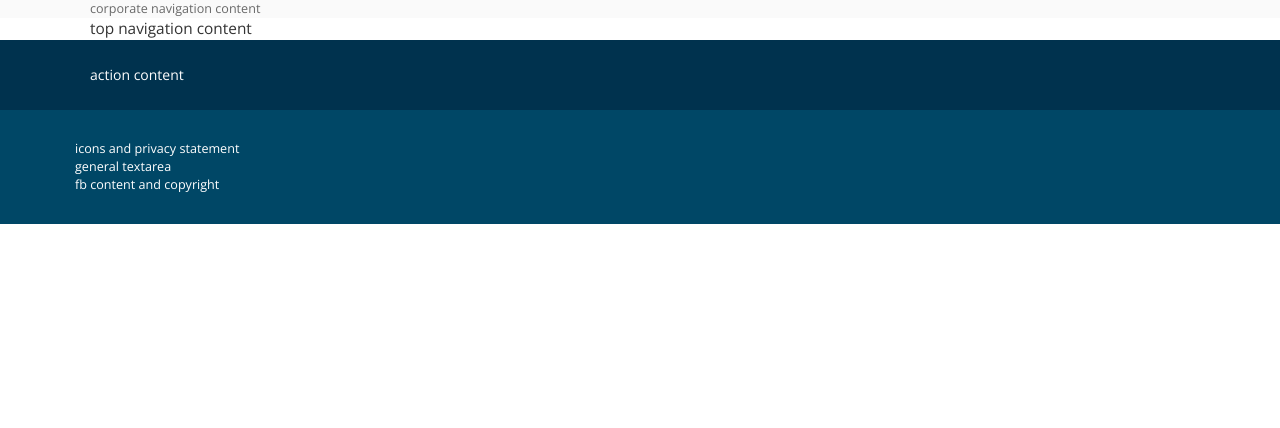
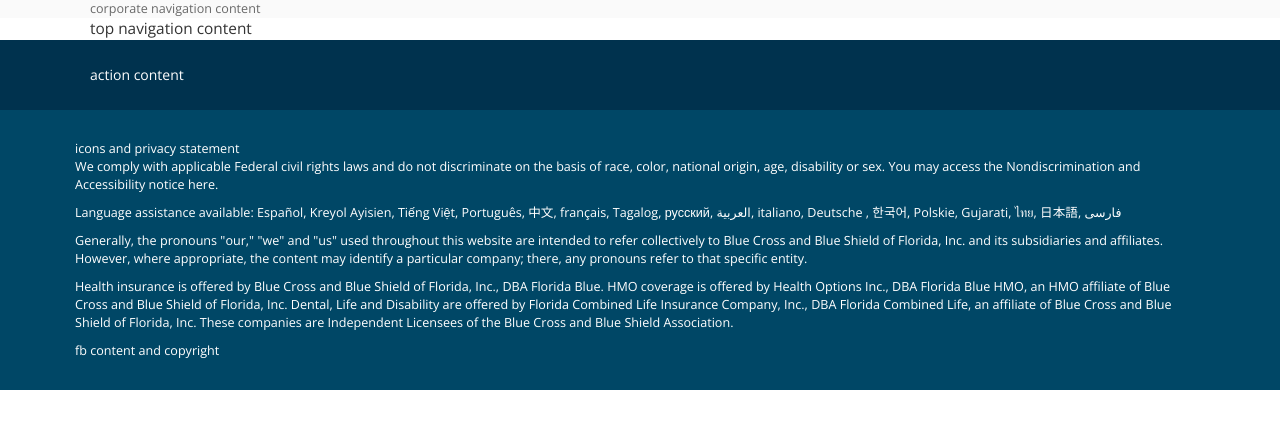
Before and after one commit to tramel-woodard/florida_blue, a plain HTML site: page index.html in a window 1280 px wide. Drawn offline with nearby package versions, Linux system fonts and the light colour scheme.

Commit message:
Added general p tags and text for bottom navigation.

```diff
--- a/index.html
+++ b/index.html
@@ -68,7 +68,18 @@
                     icons and privacy statement
                 </div>
                 <div class="row">
-                    general textarea
+                    <p>
+                        We comply with applicable Federal civil rights laws and do not discriminate on the basis of race, color, national origin, age, disability or sex. You may access the Nondiscrimination and Accessibility notice here.
+                    </p>
+                    <p>
+                        Language assistance available: Español, Kreyol Ayisien, Tiếng Việt, Português, 中文, français, Tagalog, русский, العربية, italiano, Deutsche , 한국어, Polskie, Gujarati, ไทย, 日本語, فارسی
+                    </p>
+                    <p>
+                        Generally, the pronouns "our," "we" and "us" used throughout this website are intended to refer collectively to Blue Cross and Blue Shield of Florida, Inc. and its subsidiaries and affiliates. However, where appropriate, the content may identify a particular company; there, any pronouns refer to that specific entity.
+                    </p>
+                    <p>
+                        Health insurance is offered by Blue Cross and Blue Shield of Florida, Inc., DBA Florida Blue. HMO coverage is offered by Health Options Inc., DBA Florida Blue HMO, an HMO affiliate of Blue Cross and Blue Shield of Florida, Inc. Dental, Life and Disability are offered by Florida Combined Life Insurance Company, Inc., DBA Florida Combined Life, an affiliate of Blue Cross and Blue Shield of Florida, Inc. These companies are Independent Licensees of the Blue Cross and Blue Shield Association.
+                    </p>
                 </div>
                 <div class="row">
                     fb content and copyright
```
